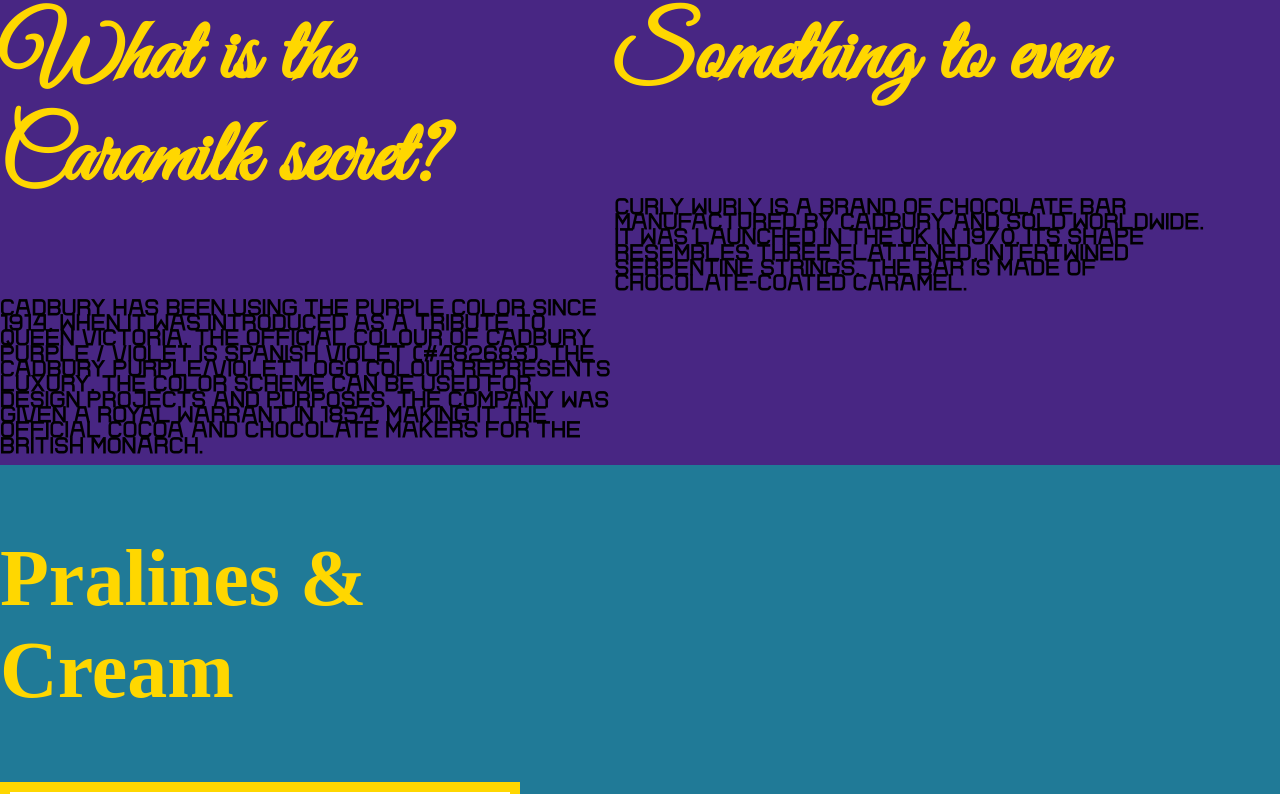
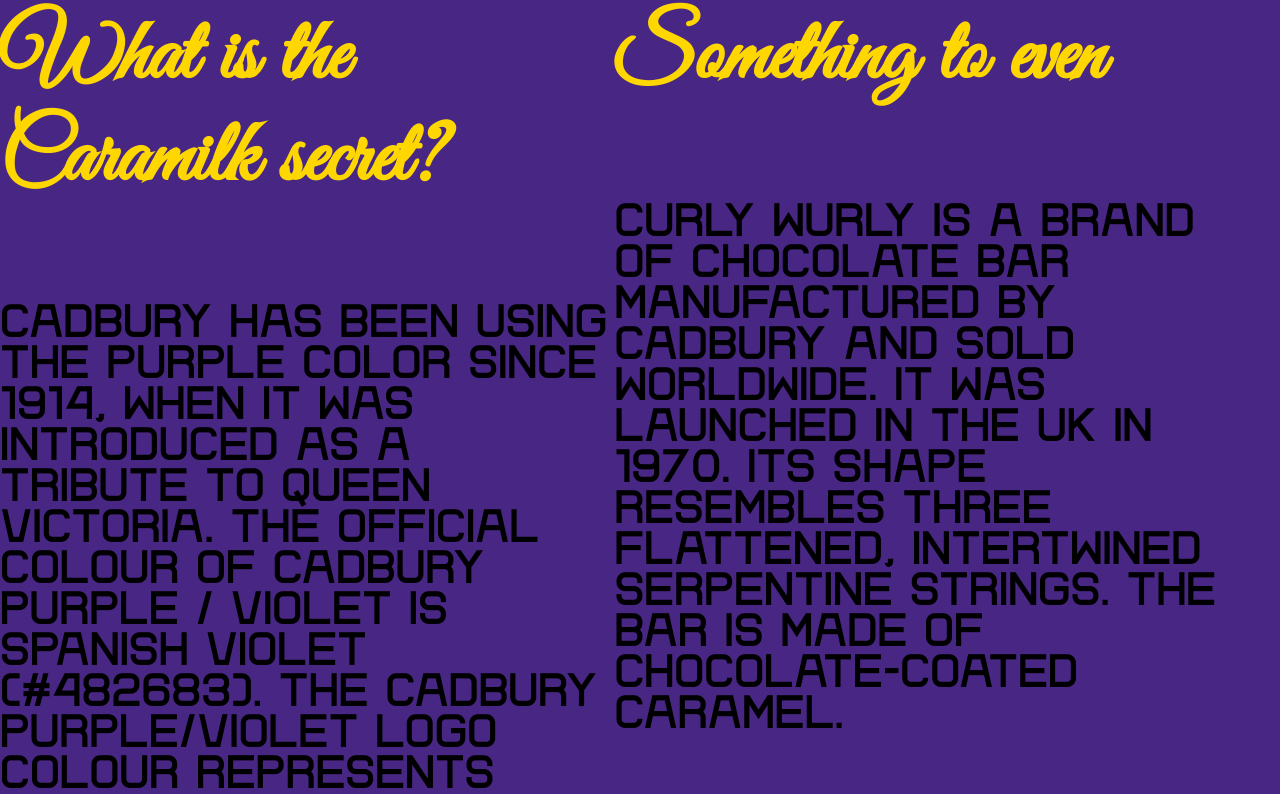
Before and after one commit to ASpeedyNiNjA/COMP1054-Assignment3, a plain HTML site: page index.html in a window 1280 px wide. Shown: the part 1017-1811 px from the top of the page. Drawn offline with Linux system fonts and the light colour scheme; a web font is replaced by a local one.

Commit message:
<p>Font Fixes</p>

```diff
--- a/styles/style.css
+++ b/styles/style.css
@@ -57,7 +57,9 @@ h3 {
 
 p {
 	font-family: "bronice";
-	font-size: 10pt;
+	font-size: 20pt;
+	word-spacing: 4px;
+	line-height: 41px;
 }
 
 img {
```
Also changed, not shown: pseudocode.txt.
